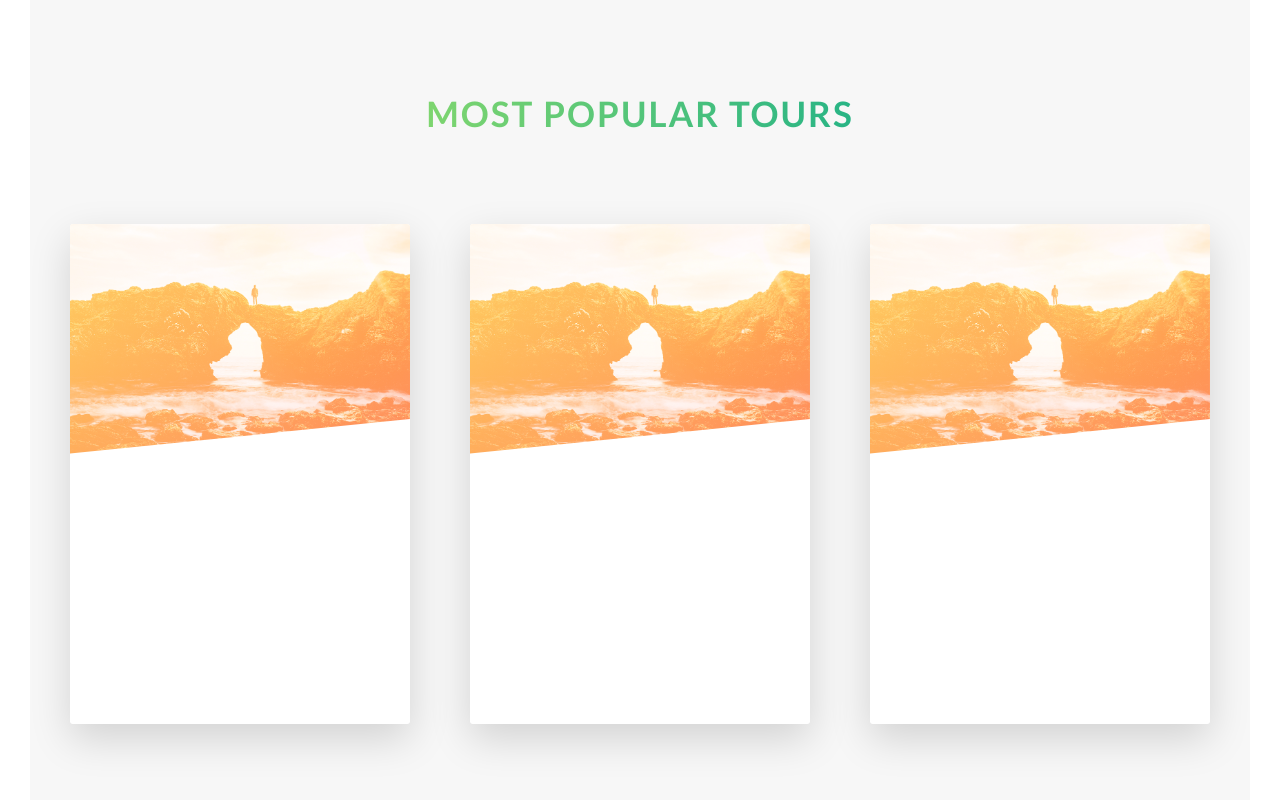
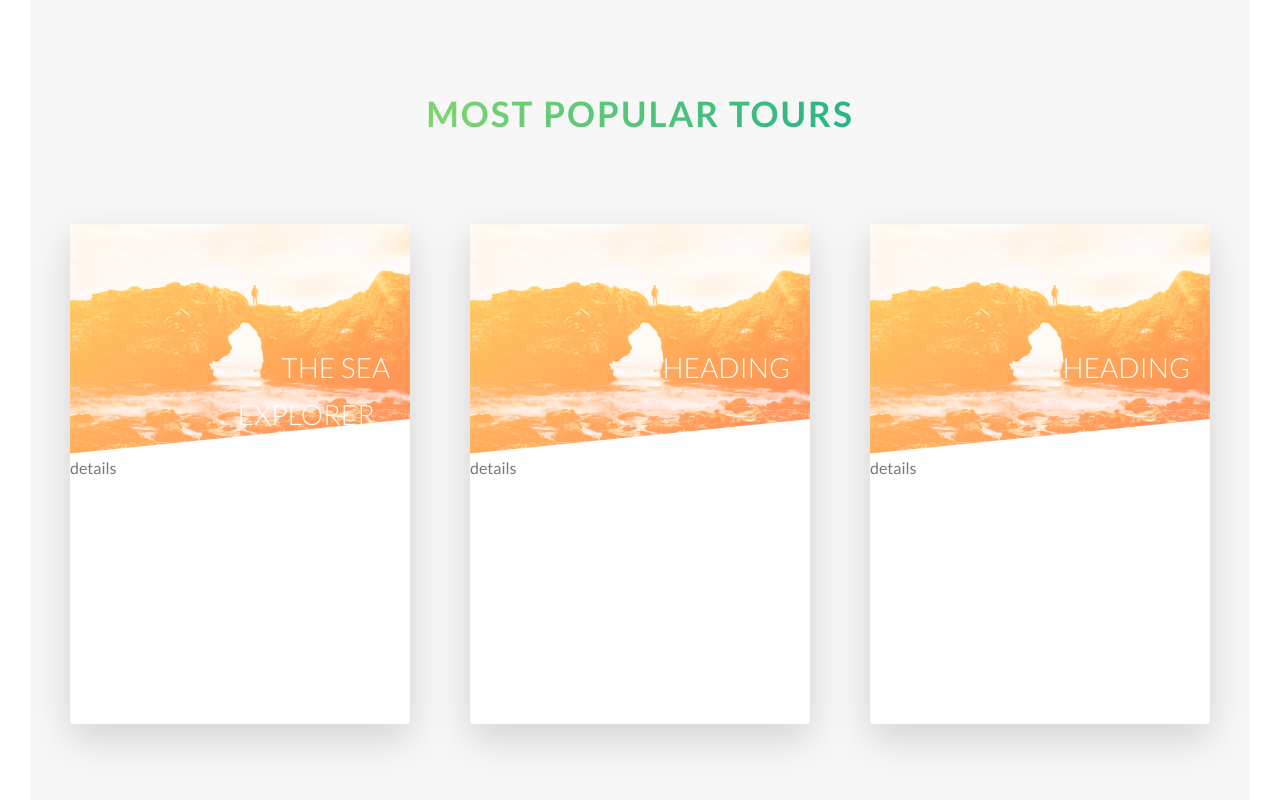
Before and after one commit to ChrisHadj/Natours-Project, a website: page index.html in a window 1280 px wide. Shown: the part 2381-3181 px from the top of the page. Drawn offline with Linux system fonts and the light colour scheme.

Commit message:
update card

```diff
--- a/index.html
+++ b/index.html
@@ -113,9 +113,9 @@
                             <div class="card__picture card__picture--1">
                                 &nbsp;
                             </div>
-                            <div class="card__heading">
-                                heading
-                            </div>
+                            <h4 class="card__heading">
+                                <span class="card__heading-span">The sea explorer</span>
+                            </h4>
                             <div class="card__detail">
                                 details
                             </div>
--- a/sass/components/_card.scss
+++ b/sass/components/_card.scss
@@ -5,8 +5,6 @@
     height: 50rem;
 
     &__side {
-        color: #fff;
-        font-size: 2rem;
 
         height: 50rem;
         transition: all .8s ease;
@@ -59,5 +57,24 @@
         }
     }
 
+    &__heading {
+        font-size: 2.8rem;
+        font-weight: 300;
+        text-align: right;
+        text-transform: uppercase;
+        color: $color-white;
+        position: absolute;
+        top: 12rem;
+        right: 2rem;
+        width: 75%;
+    }
 
+    &__heading-span {
+        padding: 1rem 1.5rem;
+        &--1 {
+            background-image: linear-gradient(to right bottom,
+            rgba($color-secondary-light, .85),
+            rgba($color-secondary-dark, .85) );
+        }
+    }
 }
```
Also changed, not shown: style.css.
